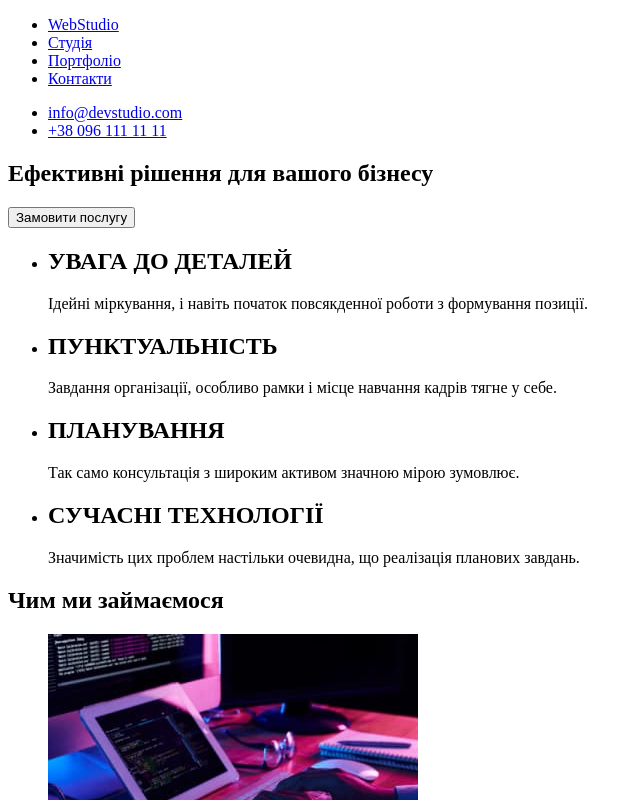
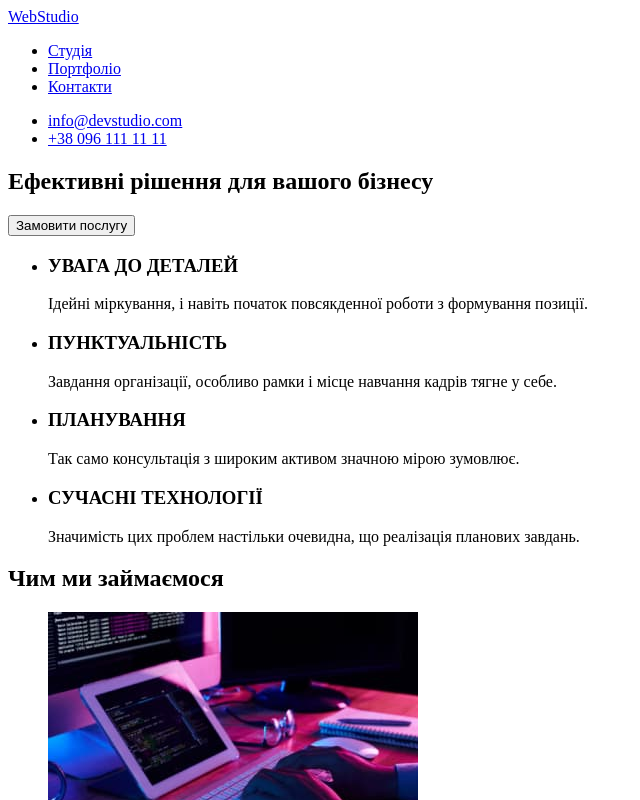
Before and after one commit to Nataliia-Kuzmina/goit-markup-hw-01, a plain HTML site: page index.html in a window 1280 px wide. Shown: the top 800 px of the page, without its empty margins (0-640 px from the left). Drawn offline with Linux system fonts and the light colour scheme.

Commit message:
updated index.html
Логотип виключено з меню
В секції "наші якості" заголовки змінено на h3
У футері логотип та адресу змінено на посилання

```diff
--- a/index.html
+++ b/index.html
@@ -9,8 +9,8 @@
 <body>
 <header>
     <nav>
+        <a href="WebStudio">WebStudio</a>
      <ul>
-        <li><a href="WebStudio">WebStudio</a></li>
         <li><a href="Студія">Студія</a></li>
         <li><a href="Портфоліо">Портфоліо</a></li>
         <li><a href="Контакти">Контакти</a></li>
@@ -31,19 +31,19 @@
 <section>
 <ul>
     <li>
-        <h2>УВАГА ДО ДЕТАЛЕЙ</h2>
+        <h3>УВАГА ДО ДЕТАЛЕЙ</h3>
         <p>Ідейні міркування, і навіть початок повсякденної роботи з формування позиції.</p>
     </li>
     <li>
-        <h2>ПУНКТУАЛЬНІСТЬ</h2>
+        <h3>ПУНКТУАЛЬНІСТЬ</h3>
         <p>Завдання організації, особливо рамки і місце навчання кадрів тягне у себе.</p>
     </li>
     <li>
-        <h2>ПЛАНУВАННЯ</h2>
+        <h3>ПЛАНУВАННЯ</h3>
         <p>Так само консультація з широким активом значною мірою зумовлює.</p>
     </li>
     <li>
-        <h2>СУЧАСНІ ТЕХНОЛОГІЇ</h2>
+        <h3>СУЧАСНІ ТЕХНОЛОГІЇ</h3>
         <p>Значимість цих проблем настільки очевидна, що реалізація планових завдань.</p>
     </li>
 </ul>
@@ -81,9 +81,9 @@
 </section>
 </main>
 <footer>
-    <h4>WebStudio</h4>
+    <a href="WebStudio">WebStudio</a>
     <address>
-        м. Київ, пр-т Лесі Українки, 26 <br>
+        <a href="https://www.google.com/maps/d/embed?mid=10uSM3H-mIU3GznYo2szRIEphczw&hl=en_US&ehbc=2E312F"target="_blank">м. Київ, пр-т Лесі Українки, 26</a> <br>
         <a href="maito:info@devstudio.com">info@devstudio.com</a> <br>
         <a href="tel:+380961111111">+38 096 111 11 11</a>
     </address>
```
